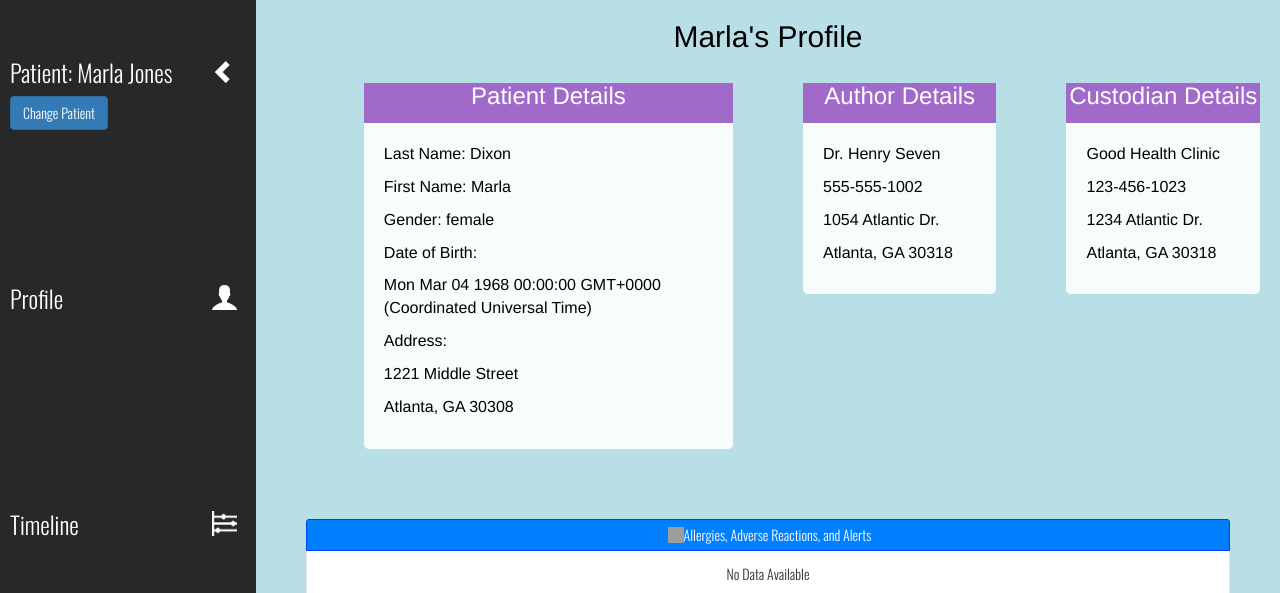
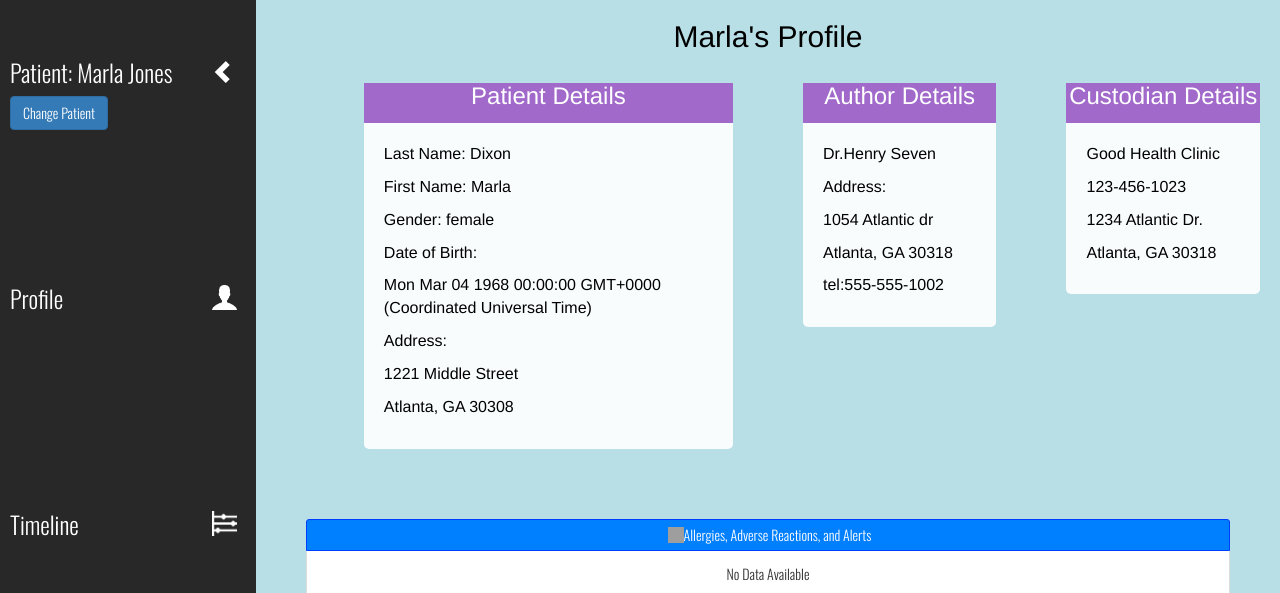
Before and after one commit to nealfwilliams/Medocs, a Django app: template HealthInformatics/templates/base.html in a window 1280 px wide. Shown: the top 593 px of the page. Run offline with Django 3.2, Linux system fonts and the light colour scheme; the template is opened without the code that fills it, so the values that code supplies are empty; parts of the project's set-up code (start-up, migrations or seed data) failed here and were passed over; some libraries are stand-ins or nearby versions; grey boxes are pictures that could not be loaded.

Commit message:
Updated Author to use json

```diff
--- a/HealthInformatics/static/scripts/main.js
+++ b/HealthInformatics/static/scripts/main.js
@@ -405,6 +405,29 @@ function updateDemographics(bbDoc) {
     $patient_info.replaceWith($patient_details);
 }
 
+function updateAuthor(bbDoc) {
+    var $author_info = $('#author_info');
+    var $author_details = '<div class="textbox" id="author_info"> ' +
+                        '<div class="header">' +
+                        '<h3> Author Details</h3>' +
+                        '</div>' +
+                        '<div class="widget_content">' +
+                            '<p>' + bbDoc.data.document.author.name.prefix + '.' +
+                            bbDoc.data.document.author.name.given  + ' ' +
+                            bbDoc.data.document.author.name.family +
+                            '</p>' +
+                            '<p> Address: </p>' +
+                            '<p>' + bbDoc.data.document.author.address.street + '</p>' +
+                            '<p>' + bbDoc.data.document.author.address.city + ", " +
+                            bbDoc.data.document.author.address.state + " " +
+                            bbDoc.data.document.author.address.zip + '</p>' +
+                            '<p>' + bbDoc.data.document.author.phone.work + '</p>' +
+
+                        '</div>' +
+                    '</div>';
+    $author_info.replaceWith($author_details);
+}
+
 
 $( document ).ready(function() {
     var xhr = new XMLHttpRequest();
@@ -413,4 +436,5 @@ $( document ).ready(function() {
 
     var bbDoc = BlueButton(xhr.responseText);
     updateDemographics(bbDoc);
+    updateAuthor(bbDoc);
 });
--- a/HealthInformatics/templates/base.html
+++ b/HealthInformatics/templates/base.html
@@ -130,10 +130,7 @@
                             <h3>Author Details </h3>
                         </div>
                         <div class="widget_content">
-                            <p> Dr. Henry Seven </p>
-                            <p> 555-555-1002 </p>
-                            <p> 1054 Atlantic Dr. </p>
-                            <p> Atlanta, GA 30318 </p>
+                            <p></p>
                         </div>
                     </div>
                 </div>
```
